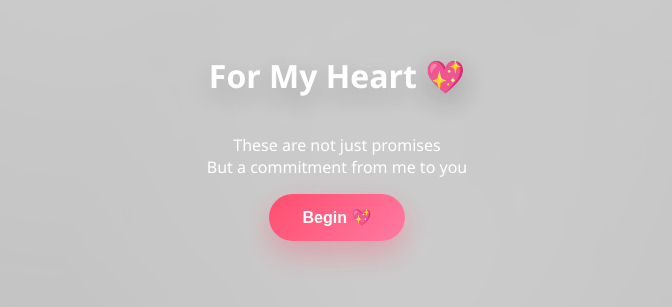
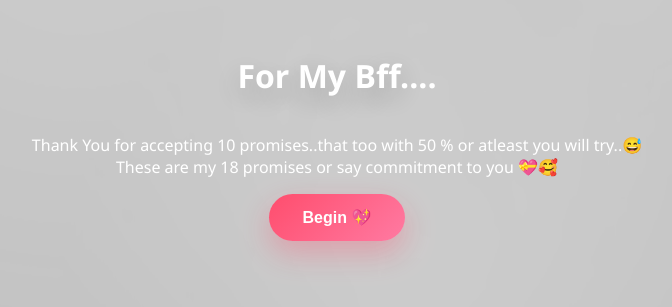
Before and after one commit to hercreator/promises-to-her, a plain HTML site: page index.html in a window 1280 px wide. Shown: the part 263-570 px from the top of the page, without its empty margins (303-975 px from the left). Drawn offline with Linux system fonts and the light colour scheme.

Commit message:
Update index.html

```diff
--- a/index.html
+++ b/index.html
@@ -13,8 +13,8 @@
   <div class="sky"></div>
 
   <div class="landing">
-    <h1 id="landingText"> For My Heart 💖</h1>
-    <p id="landingSub">These are not just promises<br>But a commitment from me to you </p>
+    <h1 id="landingText"> For My Bff.... </h1>
+    <p id="landingSub">Thank You for accepting 10 promises..that too with 50 % or atleast you will try..😅 <br> These are my 18 promises or say commitment to you  💝🥰<br></p>
     <button onclick="start()">Begin 💖</button>
   </div>
 
```
